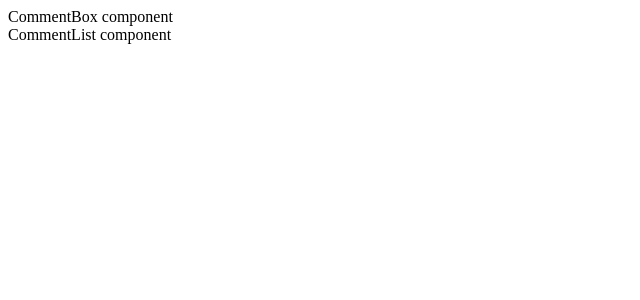
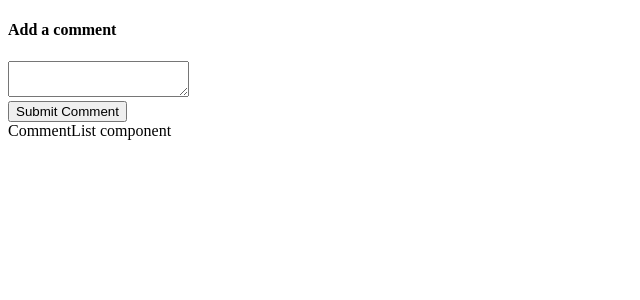
Before and after one commit to seeker8/react-redux, a React (Create React App) app: page / in a window 1280 px wide. Shown: the top 300 px of the page, without its empty margins (0-640 px from the left). Built offline with nearby package versions, Linux system fonts and the light colour scheme.

Commit message:
refactor the CommentBox componet to be a class component and modify the jsx to show the textarea and submit button

```diff
--- a/src/components/CommentBox.js
+++ b/src/components/CommentBox.js
@@ -1,7 +1,26 @@
 import React from 'react';
 
-export const CommentBox = () => {
-    return (
-        <div>CommentBox component</div>
-    );
-};
+export class CommentBox extends React.Component {
+    state = { comment: '' };
+
+    handleChange = (e) => {
+        this.setState({ comment: e.target.value });
+    }
+
+    handleSubmit = (e) => {
+        e.preventDefault();
+        this.setState({ comment: '' });
+    }
+
+    render() {
+        return (
+            <form onSubmit={this.handleSubmit}>
+                <h4>Add a comment</h4>
+                <textarea value={this.state.comment} onChange={this.handleChange}/>
+                <div>
+                    <button>Submit Comment</button>
+                </div>
+            </form>
+        );
+    }
+}
```
